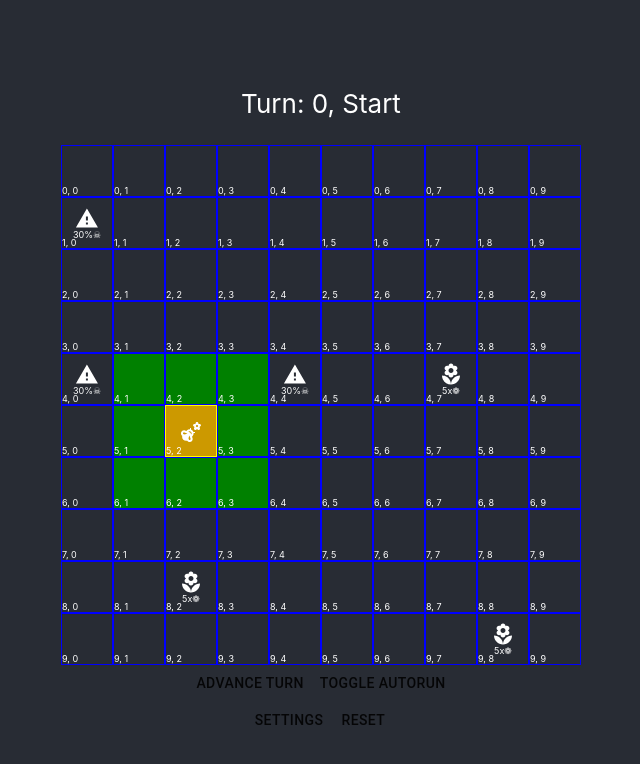
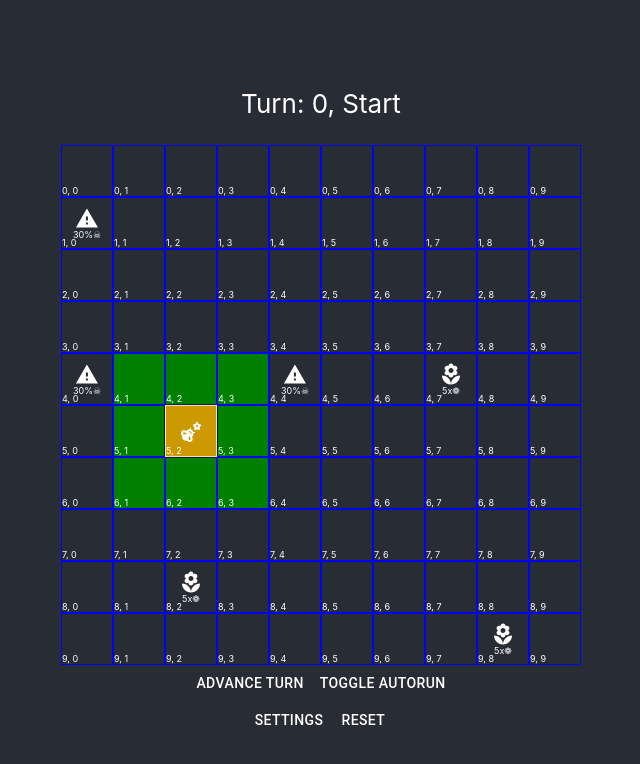
Before and after one commit to AFeralMountainGoatBB/bee_hive, a React (Create React App) app: page / in a window 1280 px wide. Both pictures are taken after a click on the button "GENERATE WORLD". Shown: the top 764 px of the page, without its empty margins (319-959 px from the left). Built offline with nearby package versions, Linux system fonts and the light colour scheme.

Commit message:
autostop on endcase

```diff
--- a/src/pages/MainPage.js
+++ b/src/pages/MainPage.js
@@ -91,9 +91,16 @@ function MainPage() {
 
   function advanceTurn() {
     console.log("advancing turn");
-    worldModelRef?.current?.advanceTurn();
+    if (!worldModelRef.current.endCase)
+    {
+          worldModelRef?.current?.advanceTurn();
     //console.log(worldModel.turnDisplay);
     updateTurnDisplay(worldModelRef?.current?.turnDisplay);
+    }
+    else
+    {
+      stopTimer();
+    }
   }
 
   function autoRunToggle()
@@ -127,23 +134,23 @@ function MainPage() {
     <div>
       <div>
         {(worldModel) ?
-          <div>
+          <div >
             <p>{worldModel.turnDisplay}</p>
             <Grid gridModel={worldModel.worldGrid} />
-            <Button onClick={() => advanceTurn()}>Advance Turn</Button>
-            <Button onClick={autoRunToggle}>Toggle AutoRun</Button>
+            <Button style={{color:"white"}} onClick={() => advanceTurn()}>Advance Turn</Button>
+            <Button style={{color:"white"}} onClick={autoRunToggle}>Toggle AutoRun</Button>
           </div> :
-          <Button onClick={() => generateWorld()}>Generate World</Button>}
+          <Button style={{color:"white"}} onClick={() => generateWorld()}>Generate World</Button>}
       </div>
       {(worldModel?.endCase)? <EndDialog open={true} endCase={worldModel.endCase}/> : <div/>}
-      <Button onClick={toggleDrawer(true)}>{"Settings"}</Button>
+      <Button style={{color:"white"}} onClick={toggleDrawer(true)}>{"Settings"}</Button>
       <Drawer open={drawerState['left']} onClose={toggleDrawer(false)}>
         {<div>
           <OptionsController getSettings={getSettings} settings={settingsState}/>
-          <Button onClick={toggleDrawer(false)} >Close Settings</Button>
+          <Button style={{color:"white"}} onClick={toggleDrawer(false)} >Close Settings</Button>
         </div>}
       </Drawer>
-      <Button onClick={()=>resetWorld()}>Reset</Button>
+      <Button style={{color:"white"}} onClick={()=>resetWorld()}>Reset</Button>
     </div>
 
   )
```
